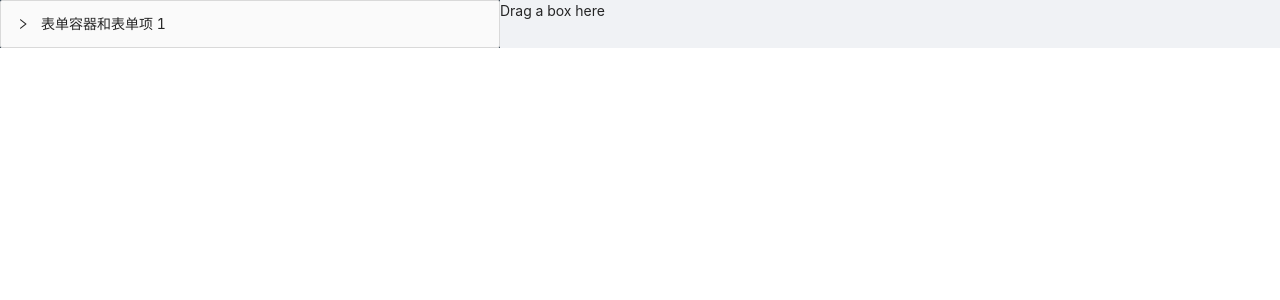
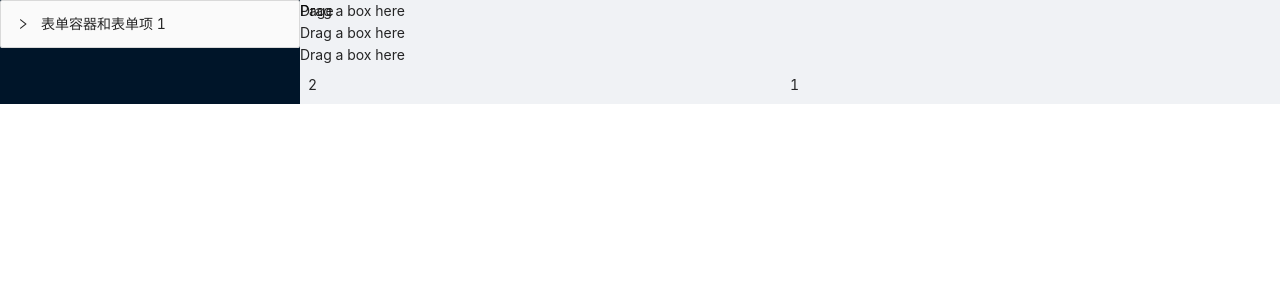
Before and after one commit to hanclang/low-code, a React app: page / in a window 1280 px wide. Shown: the top 300 px of the page. Built offline with nearby package versions, Linux system fonts and the light colour scheme.

Commit message:
描绘滑动区域

```diff
--- a/config/webpack.common.js
+++ b/config/webpack.common.js
@@ -14,8 +14,9 @@ const getCssLoaders = () => [
   {
     loader: "css-loader",
     options: {
-      modules: true,
-      localIdentName: "[path][name]__[local]--[hash:base64:5]",
+      modules: {
+        localIdentName: "[path][name]__[local]--[hash:base64:5]",
+      },
     },
   },
   {
--- a/package.json
+++ b/package.json
@@ -47,6 +47,7 @@
   },
   "dependencies": {
     "antd": "^4.19.3",
+    "classnames": "^2.3.1",
     "lodash": "^4.17.21",
     "lodash-es": "^4.17.21",
     "react": "^17.0.2",
--- a/src/components/DropContainer/index.less
+++ b/src/components/DropContainer/index.less
@@ -1,5 +1,35 @@
 .container {
   width: 100%;
   height: 100%;
-  background-color: red;
+  box-shadow: 1px 1px 13px 0px #525252;
+  position: relative;
+  .dropContainer {
+    width: 100%;
+    height: 100%;
+    position: relative;
+    z-index: 2;
+  }
+  .layoutBorder {
+    top: 0;
+    left: 0;
+    width: 100%;
+    height: 100%;
+    position: absolute;
+    display: none;
+    &.isMoving {
+      display: block;
+      background-color: rgb(24 144 255 / 8%);
+    }
+    border: 2px solid #1890ff;
+    .borderAction {
+      font-size: 12px;
+      top: 0px;
+      right: 0;
+      position: absolute;
+      padding: 0px 8px;
+      color: #fff;
+      background-color: #1890ff;
+      border-radius: 2px;
+    }
+  }
 }
--- a/src/components/DropContainer/index.tsx
+++ b/src/components/DropContainer/index.tsx
@@ -1,6 +1,6 @@
-import React from "react";
+import React, { useState } from "react";
 import { useDrop } from "react-dnd";
-
+import classNames from "classnames";
 import styles from "./index.less";
 
 const DropContainer: React.FC<any> = () => {
@@ -12,6 +12,13 @@ const DropContainer: React.FC<any> = () => {
       canDrop: monitor.canDrop(),
     }),
   }));
+  const [isMoving, setIsMoving] = useState(false);
+  const [layoutBorder, setLayoutBorder] = useState({
+    width: 0,
+    height: 0,
+    top: 0,
+    left: 0,
+  });
 
   const isActive = canDrop && isOver;
   let backgroundColor = "#222";
@@ -21,8 +28,46 @@ const DropContainer: React.FC<any> = () => {
     backgroundColor = "darkkhaki";
   }
   return (
-    <div className={styles.container} ref={drop}>
-      {isActive ? "Release to drop" : "Drag a box here"}
+    <div
+      onMouseMove={(e) => {
+        const dom: HTMLDivElement = e.target as HTMLDivElement;
+        const { width, height } = dom.getBoundingClientRect();
+        setLayoutBorder({
+          width,
+          height,
+          top: dom.offsetTop,
+          left: dom.offsetLeft,
+        });
+        setIsMoving(true);
+      }}
+      onMouseLeave={(e) => {
+        setIsMoving(false);
+      }}
+      className={classNames(styles.container)}
+    >
+      <div
+        className={classNames(styles.layoutBorder, styles.layoutSelecting, {
+          [styles.isMoving]: isMoving,
+        })}
+        style={{
+          width: layoutBorder.width,
+          height: layoutBorder.height,
+          top: layoutBorder.top,
+          left: layoutBorder.left,
+        }}
+      >
+        <div className={styles.borderAction}>Page</div>
+      </div>
+      <div ref={drop} className={classNames(styles.dropContainer)}>
+        <div>{isActive ? "Release to drop" : "Drag a box here"}</div>
+        <div>{isActive ? "Release to drop" : "Drag a box here"}</div>
+        <div>{isActive ? "Release to drop" : "Drag a box here"}</div>
+
+        <div style={{ display: "flex", padding: 8 }}>
+          <div style={{ flex: 1 }}>2</div>
+          <div style={{ flex: 1 }}>1</div>
+        </div>
+      </div>
     </div>
   );
 };
--- a/src/layouts/index.less
+++ b/src/layouts/index.less
@@ -2,7 +2,7 @@
   height: 100vh;
   :global {
     .ant-layout-content {
-      padding: 8px;
+      padding: 16px;
     }
   }
 }
--- a/src/layouts/index.tsx
+++ b/src/layouts/index.tsx
@@ -11,7 +11,7 @@ const Panel = Collapse.Panel;
 
 const BaseLayouts: React.FC<any> = () => (
   <Layout className={styles.layout}>
-    <Sider width={500}>
+    <Sider width={300}>
       <Collapse>
         {antComponents.map((group, i) => {
           return (
```
